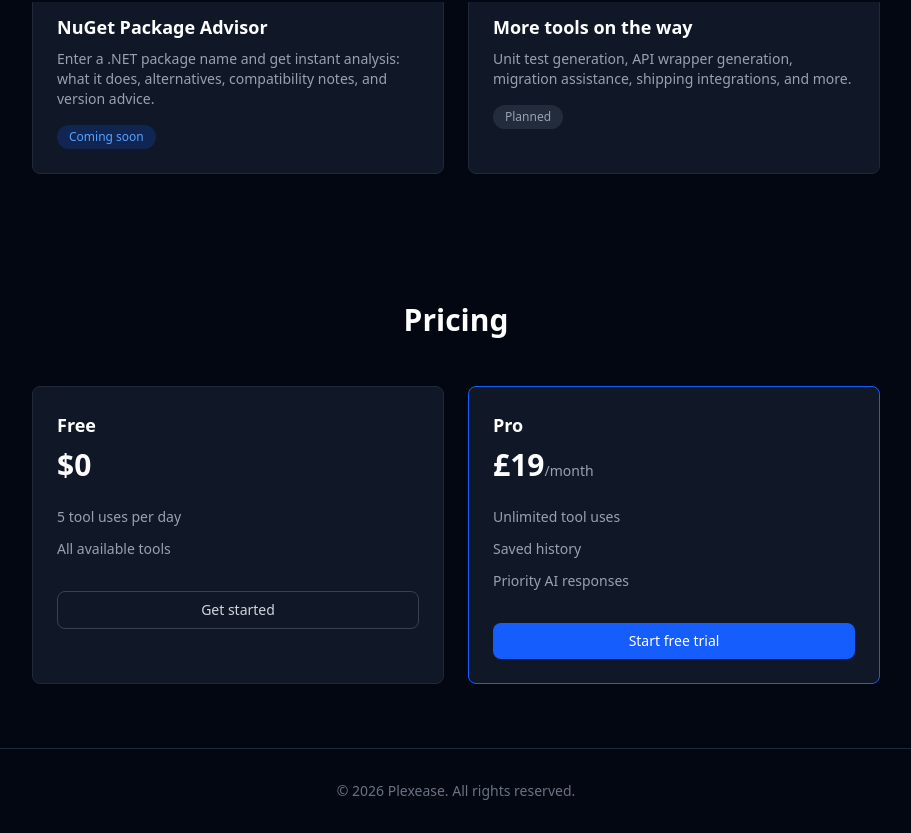
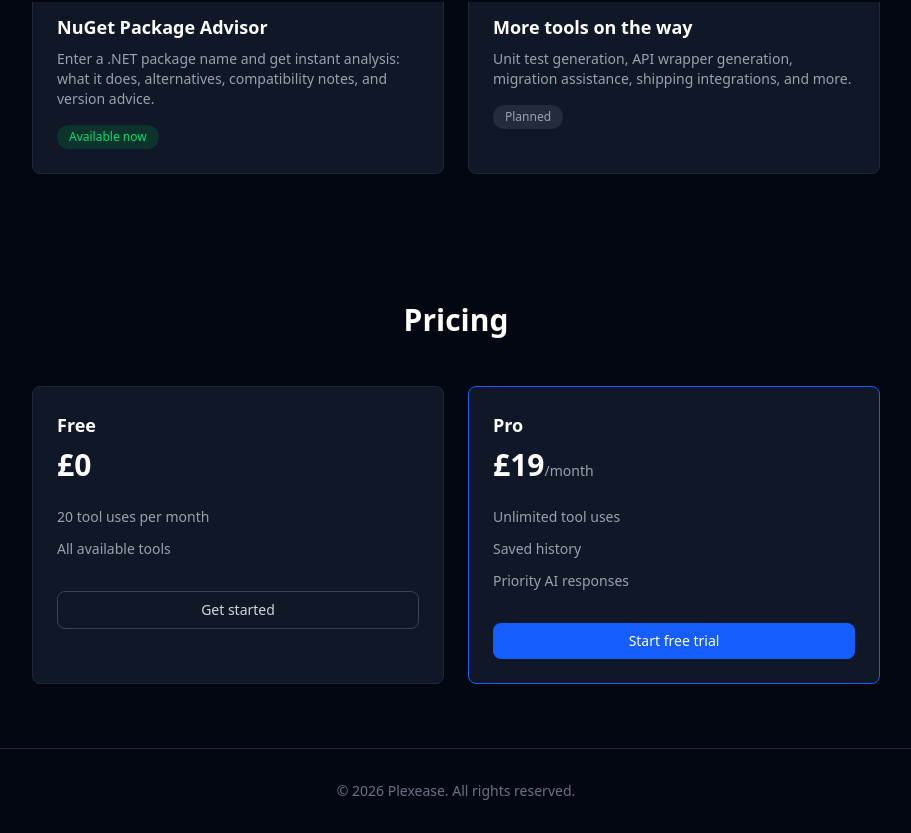
Before and after one commit to plexease/app, a Next.js app: page / in a window 1280 px wide. Shown: the part 798-1631 px from the top of the page, without its empty margins (184-1095 px from the left). Built offline with nearby package versions, Linux system fonts and the light colour scheme.

Commit message:
fix: update landing page — NuGet Advisor now available, correct pricing and usage limits

```diff
--- a/app/page.tsx
+++ b/app/page.tsx
@@ -60,8 +60,8 @@
               Enter a .NET package name and get instant analysis: what it does,
               alternatives, compatibility notes, and version advice.
             </p>
-            <span className="mt-4 inline-block rounded-full bg-blue-600/20 px-3 py-1 text-xs text-blue-400">
-              Coming soon
+            <span className="mt-4 inline-block rounded-full bg-green-600/20 px-3 py-1 text-xs text-green-400">
+              Available now
             </span>
           </div>
           <div className="rounded-lg border border-gray-800 bg-gray-900 p-6">
@@ -83,9 +83,9 @@
         <div className="mt-12 grid gap-6 md:grid-cols-2">
           <div className="rounded-lg border border-gray-800 bg-gray-900 p-6">
             <h3 className="text-lg font-semibold">Free</h3>
-            <p className="mt-2 text-3xl font-bold">$0</p>
+            <p className="mt-2 text-3xl font-bold">&pound;0</p>
             <ul className="mt-6 space-y-3 text-sm text-gray-400">
-              <li>5 tool uses per day</li>
+              <li>20 tool uses per month</li>
               <li>All available tools</li>
             </ul>
             <Link
```
